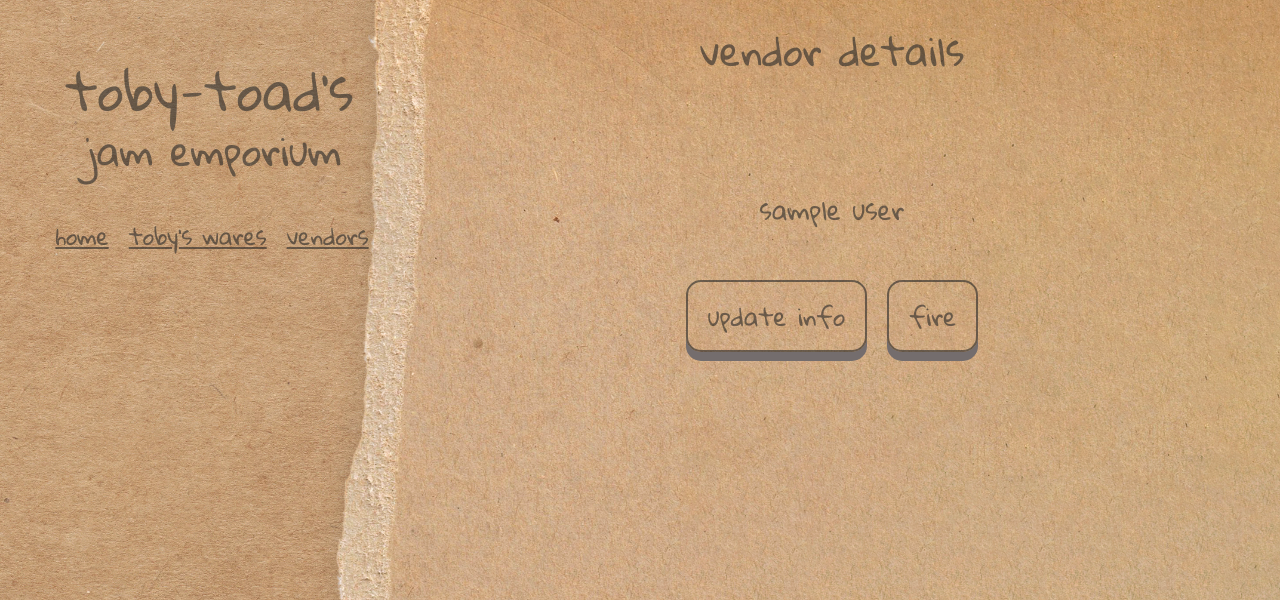
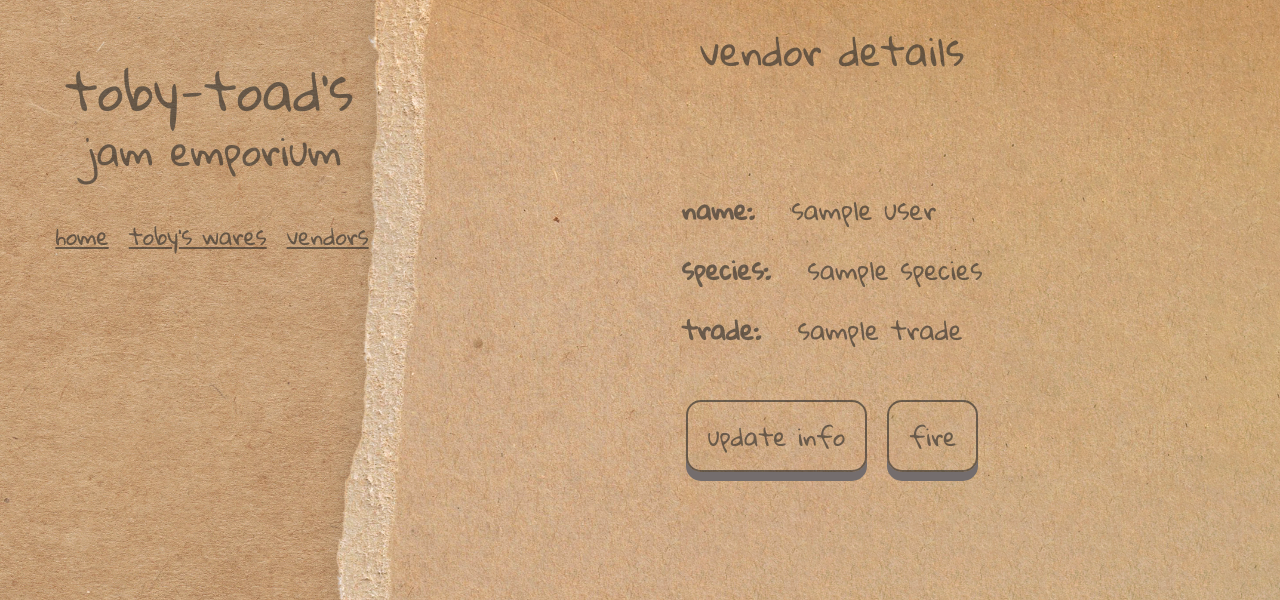
Before and after one commit to elizaholman/Jams-n-Such, a Flask app: page /vendors/1 in a window 1280 px wide. Shown: the top 600 px of the page. Run offline with Flask 2, Linux system fonts and the light colour scheme; a database or web service that is not in the repository returns one stand-in record (values such as "Sample title"); some libraries are stand-ins or nearby versions.

Commit message:
more vendor details

```diff
--- a/jams_n_such/controllers/products_controller.py
+++ b/jams_n_such/controllers/products_controller.py
@@ -82,7 +82,9 @@ def new_vendor():
 def create_vendor():
     first_name = request.form["first_name"]
     last_name = request.form["last_name"]
-    vendor = Vendor(first_name, last_name)
+    species = request.form["species"]
+    trade = request.form["trade"]
+    vendor = Vendor(first_name, last_name, species, trade)
     vendor_repository.save(vendor)
     return redirect("/vendors")
 
@@ -95,7 +97,9 @@ def edit_vendor(id):
 def update_vendor(id):
     first_name = request.form["first_name"]
     last_name = request.form["last_name"]
-    vendor = Vendor(first_name, last_name, id)
+    species = request.form["species"]
+    trade = request.form["trade"]
+    vendor = Vendor(first_name, last_name, species, trade, id)
     vendor_repository.update(vendor)
     return redirect("/vendors")
 
--- a/jams_n_such/db/inventory_manager.sql
+++ b/jams_n_such/db/inventory_manager.sql
@@ -4,7 +4,9 @@ DROP TABLE IF EXISTS vendors;
 CREATE TABLE vendors (
     id SERIAL PRIMARY KEY,
     first_name VARCHAR(255),
-    last_name VARCHAR(255)
+    last_name VARCHAR(255),
+    species VARCHAR(255),
+    trade VARCHAR(255)
 );
 
 CREATE TABLE products (
--- a/jams_n_such/models/vendor.py
+++ b/jams_n_such/models/vendor.py
@@ -1,5 +1,7 @@
 class Vendor:
-    def __init__(self, first_name, last_name, id = None):
+    def __init__(self, first_name, last_name, species, trade, id = None):
         self.first_name = first_name
         self.last_name = last_name
+        self.species = species
+        self.trade = trade
         self.id = id
--- a/jams_n_such/repositories/vendor_repository.py
+++ b/jams_n_such/repositories/vendor_repository.py
@@ -5,8 +5,8 @@ from models.product import Product
 
 
 def save(vendor):
-    sql = "INSERT INTO vendors (first_name, last_name) VALUES (%s, %s) RETURNING *"
-    values = [vendor.first_name, vendor.last_name]
+    sql = "INSERT INTO vendors (first_name, last_name, species, trade) VALUES (%s, %s, %s, %s) RETURNING *"
+    values = [vendor.first_name, vendor.last_name, vendor.species, vendor.trade]
     results = run_sql(sql, values)
     id = results[0]['id']
     vendor.id = id
@@ -20,7 +20,7 @@ def select_all():
     results = run_sql(sql)
 
     for row in results:
-        vendor = Vendor(row['first_name'], row['last_name'], row['id'] )
+        vendor = Vendor(row['first_name'], row['last_name'], row['species'], row['trade'], row['id'] )
         vendors.append(vendor)
     return vendors
 
@@ -33,7 +33,7 @@ def select(id):
 
     if results:
         result = results[0]
-        vendor = Vendor(result['first_name'], result['last_name'], result['id'] )
+        vendor = Vendor(result['first_name'], result['last_name'], result['species'], result['trade'], result['id'] )
     return vendor
 
 
@@ -49,8 +49,8 @@ def delete(id):
 
 
 def update(vendor):
-    sql = "UPDATE vendors SET (first_name, last_name) = (%s, %s) WHERE id = %s"
-    values = [vendor.first_name, vendor.last_name, vendor.id]
+    sql = "UPDATE vendors SET (first_name, last_name, species, trade) = (%s, %s, %s, %s) WHERE id = %s"
+    values = [vendor.first_name, vendor.last_name, vendor.id, vendor.species, vendor.trade]
     run_sql(sql, values)
 
 
--- a/jams_n_such/static/style.css
+++ b/jams_n_such/static/style.css
@@ -67,9 +67,24 @@
     font-size: 3vw;
     line-height: 79px;
     text-transform: lowercase;
+    width: 300px;
 }
 
+.filter_container {
+    position: absolute;
+    width: 300px;
+    height: 497px;
+    left: 116px;
+    top: 360px;
 
+    font-family: 'Gloria Hallelujah';
+    font-style: normal;
+    font-weight: 400;
+    font-size: 40px;
+    line-height: 79px;
+
+    color: rgba(0, 0, 0, 0.6);
+}
 
 .link {
     color: rgba(39, 39, 39, 0.6);
--- a/jams_n_such/templates/base.html
+++ b/jams_n_such/templates/base.html
@@ -39,6 +39,5 @@
     <div class="policy">
       Company policy: no ant
     </div>
-
   </div>
 </html>
--- a/jams_n_such/templates/vendors/show.html
+++ b/jams_n_such/templates/vendors/show.html
@@ -5,7 +5,9 @@
 
 <div class="show_index">
     <div>
-        {{vendor.first_name}} {{vendor.last_name}}
+        <b>Name:</b> &emsp;{{vendor.first_name}} {{vendor.last_name}} <br>
+        <b>Species:</b> &emsp;{{vendor.species}} <br>
+        <b>Trade: </b> &emsp;{{vendor.trade}} <br>
     </div>
 </div>
 
```
Also changed, not shown: jams_n_such/console.py (+8 -7 lines), jams_n_such/templates/products/index.html (+8 -3 lines). Lines whose indentation alone changed are shown as unchanged.
